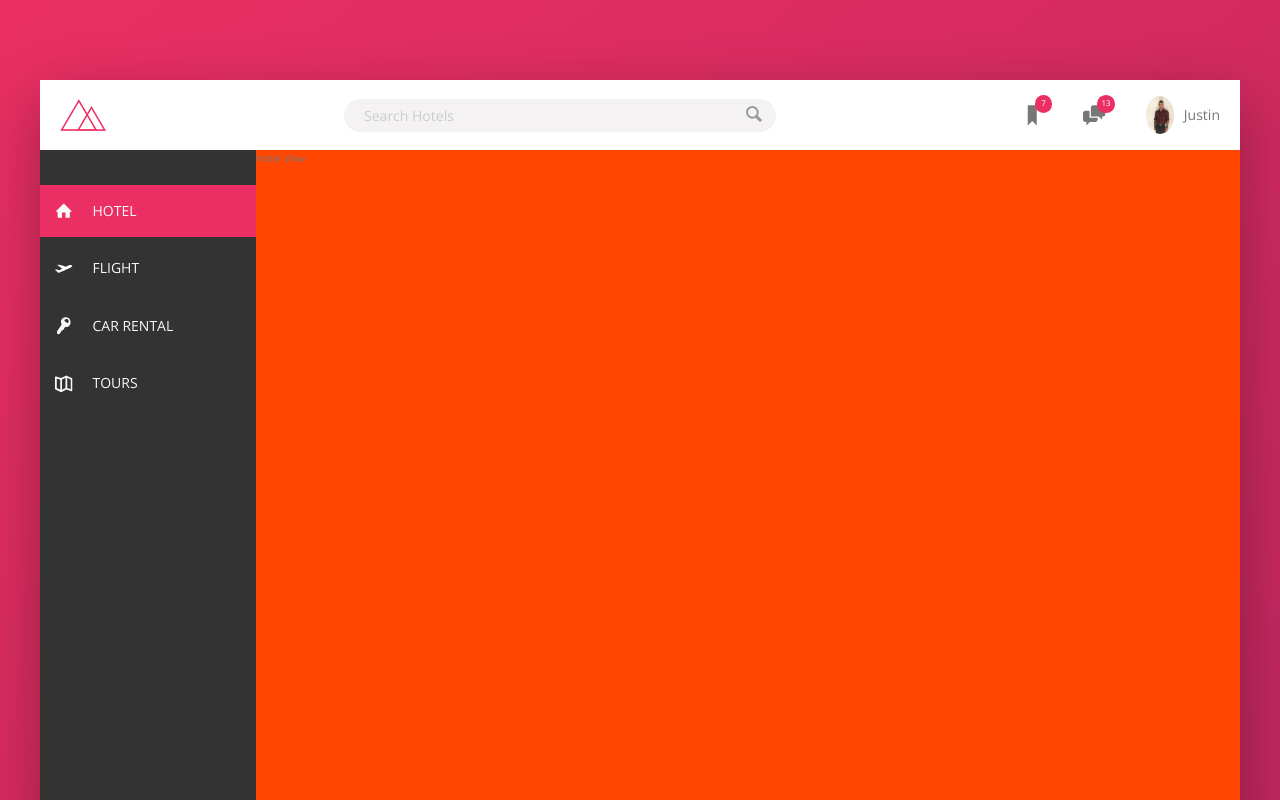
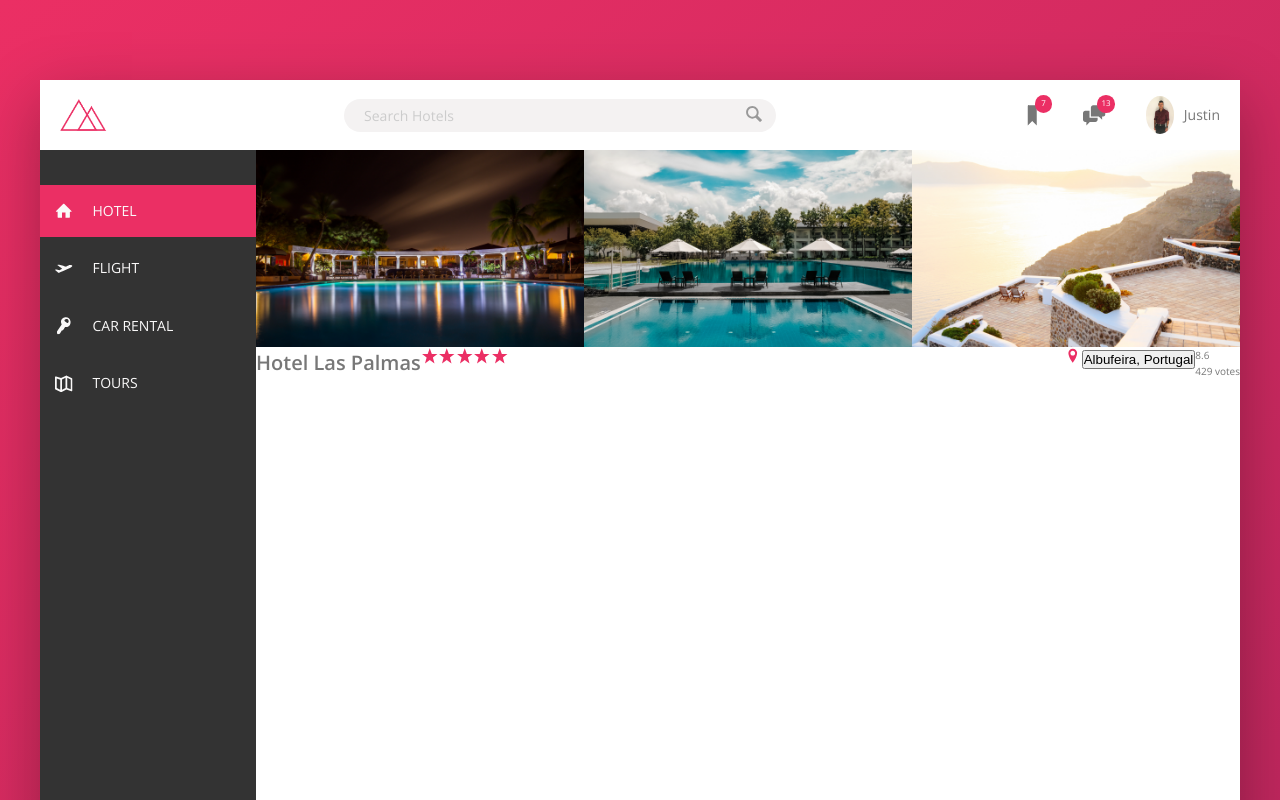
Before and after one commit to Justin-Singh125125/react-trillo-project-flexbox, a React (Create React App) app: page / in a window 1280 px wide. Shown: the top 800 px of the page. Built offline with nearby package versions, Linux system fonts and the light colour scheme.

Commit message:
Building the Hotel Overview - Part 1

```diff
--- a/src/App.scss
+++ b/src/App.scss
@@ -34,3 +34,6 @@
 @import "./main-components/UserNavbar/styles.scss";
 @import "./main-components/Copyright/styles.scss";
 @import "./main-components/Side-Navbar/styles.scss";
+@import "./main-components/Gallery/styles.scss";
+@import "./main-components/Overview/styles.scss";
+@import "./main-components/InfiniteButton/styles.scss";
--- a/src/layout/Hotel-View/styles.scss
+++ b/src/layout/Hotel-View/styles.scss
@@ -1,6 +1,5 @@
 .hotel-view{
     background-color: #fff;
-    background-color: orangered;
     height: 80rem;
     //makes the element grow as much as it can
     flex: 1;
--- /dev/null
+++ b/src/main-components/Gallery/index.js
@@ -0,0 +1,30 @@
+import React from "react";
+
+//images
+import HotelPhoto_1 from "../../img/hotel-1.jpg";
+import HotelPhoto_2 from "../../img/hotel-2.jpg";
+import HotelPhoto_3 from "../../img/hotel-3.jpg";
+
+//sub components
+import GalleryItem from "../../sub-components/Gallery-Item";
+
+const Gallery = props => {
+    return (
+        <div className="gallery">
+            <GalleryItem
+                src={HotelPhoto_1}
+                alt="Photo of hotel 1"
+            />
+            <GalleryItem
+                src={HotelPhoto_2}
+                alt="Photo of hotel 2"
+            />
+            <GalleryItem
+                src={HotelPhoto_3}
+                alt="Photo of hotel 3"
+            />
+        </div>
+    )
+}
+
+export default Gallery;
--- /dev/null
+++ b/src/main-components/Gallery/styles.scss
@@ -0,0 +1,7 @@
+.gallery{
+    display: flex;
+    &__photo{
+        width: 100%;
+        display: block;
+    }
+}
--- /dev/null
+++ b/src/main-components/InfiniteButton/index.js
@@ -0,0 +1,10 @@
+import React from "react";
+
+
+const InfiniteButton = (props) => {
+    return (
+        <button type="button" className="btn-inline">{props.btnText}</button>
+    )
+}
+
+export default InfiniteButton;
--- /dev/null
+++ b/src/main-components/Overview/index.js
@@ -0,0 +1,63 @@
+import React from "react";
+
+//sub components
+import SvgIcon from "../../sub-components/SvgIcon";
+
+//main components
+import InfiniteButton from "../InfiniteButton";
+
+//sprites
+import SvgIcons from "../../img/sprite.svg";
+
+
+const Overview = props => {
+    return (
+        <div className="overview">
+            <h1 className="overview__heading">
+                Hotel Las Palmas
+            </h1>
+            <div className="overview__stars">
+                <SvgIcon
+                    svgClass="overview__icon-star"
+                    svgIcons={SvgIcons}
+                    svgSelection="icon-star"
+                />
+                <SvgIcon
+                    svgClass="overview__icon-star"
+                    svgIcons={SvgIcons}
+                    svgSelection="icon-star"
+                />
+                <SvgIcon
+                    svgClass="overview__icon-star"
+                    svgIcons={SvgIcons}
+                    svgSelection="icon-star"
+                />
+                <SvgIcon
+                    svgClass="overview__icon-star"
+                    svgIcons={SvgIcons}
+                    svgSelection="icon-star"
+                />
+                <SvgIcon
+                    svgClass="overview__icon-star"
+                    svgIcons={SvgIcons}
+                    svgSelection="icon-star"
+                />
+            </div>
+            <div className="overview__location">
+                <SvgIcon
+                    svgClass="overview__icon-location"
+                    svgIcons={SvgIcons}
+                    svgSelection="icon-location-pin"
+                />
+                <InfiniteButton btnText="Albufeira, Portugal" />
+            </div>
+
+            <div className="overview__rating">
+                <div className="overview__rating-average">8.6</div>
+                <div className="overview__rating-count">429 votes</div>
+            </div>
+        </div>
+    )
+}
+
+export default Overview;
--- /dev/null
+++ b/src/main-components/Overview/styles.scss
@@ -0,0 +1,32 @@
+.overview{
+
+    display: flex;
+
+
+    &__heading{
+
+    }
+    &__stars{
+        margin-right: auto;
+    }
+    &__icon-star,
+    &__icon-location{
+        width: 1.75rem;
+        height: 1.75rem;
+        fill: $color-primary;
+    }
+    &__location{
+
+    }
+
+    &__rating{
+
+    }
+
+    &__rating-average{
+
+    }
+    &__rating-count{
+
+    }
+}
--- a/src/pages/Home/index.js
+++ b/src/pages/Home/index.js
@@ -13,6 +13,8 @@ import SearchBar from "../../main-components/SearchBar";
 import Logo from "../../main-components/Logo";
 import Sidebar from "../../layout/Sidebar";
 import SideNavbar from "../../main-components/Side-Navbar";
+import Gallery from "../../main-components/Gallery";
+import Overview from "../../main-components/Overview";
 
 
 //sub-components
@@ -68,7 +70,10 @@ class Home extends React.Component {
                     <Sidebar>
                         <SideNavbar />
                     </Sidebar>
-                    <HotelView>Hotel View</HotelView>
+                    <HotelView>
+                        <Gallery />
+                        <Overview />
+                    </HotelView>
                 </Content>
 
             </Container>
--- /dev/null
+++ b/src/sub-components/Gallery-Item/index.js
@@ -0,0 +1,18 @@
+import React from "react";
+
+//sub component
+import Image from "../Image";
+
+const GalleryItem = props => {
+    return (
+        <figure className="gallery__item">
+            <Image
+                className="gallery__photo"
+                alt={props.alt}
+                src={props.src}
+            />
+        </figure>
+    )
+}
+
+export default GalleryItem;
```
Also changed, not shown: src/main-components/InfiniteButton/styles.scss (added).
